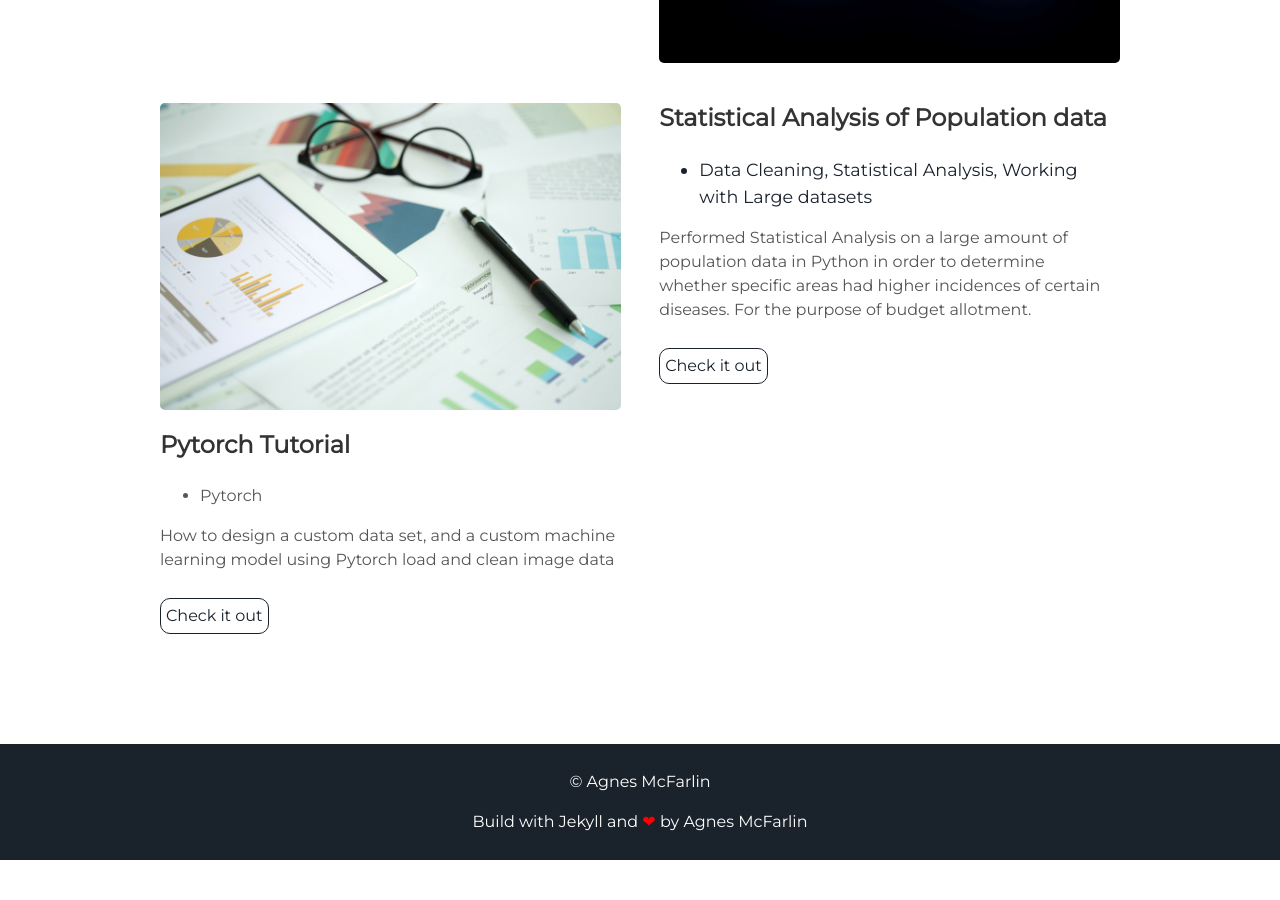
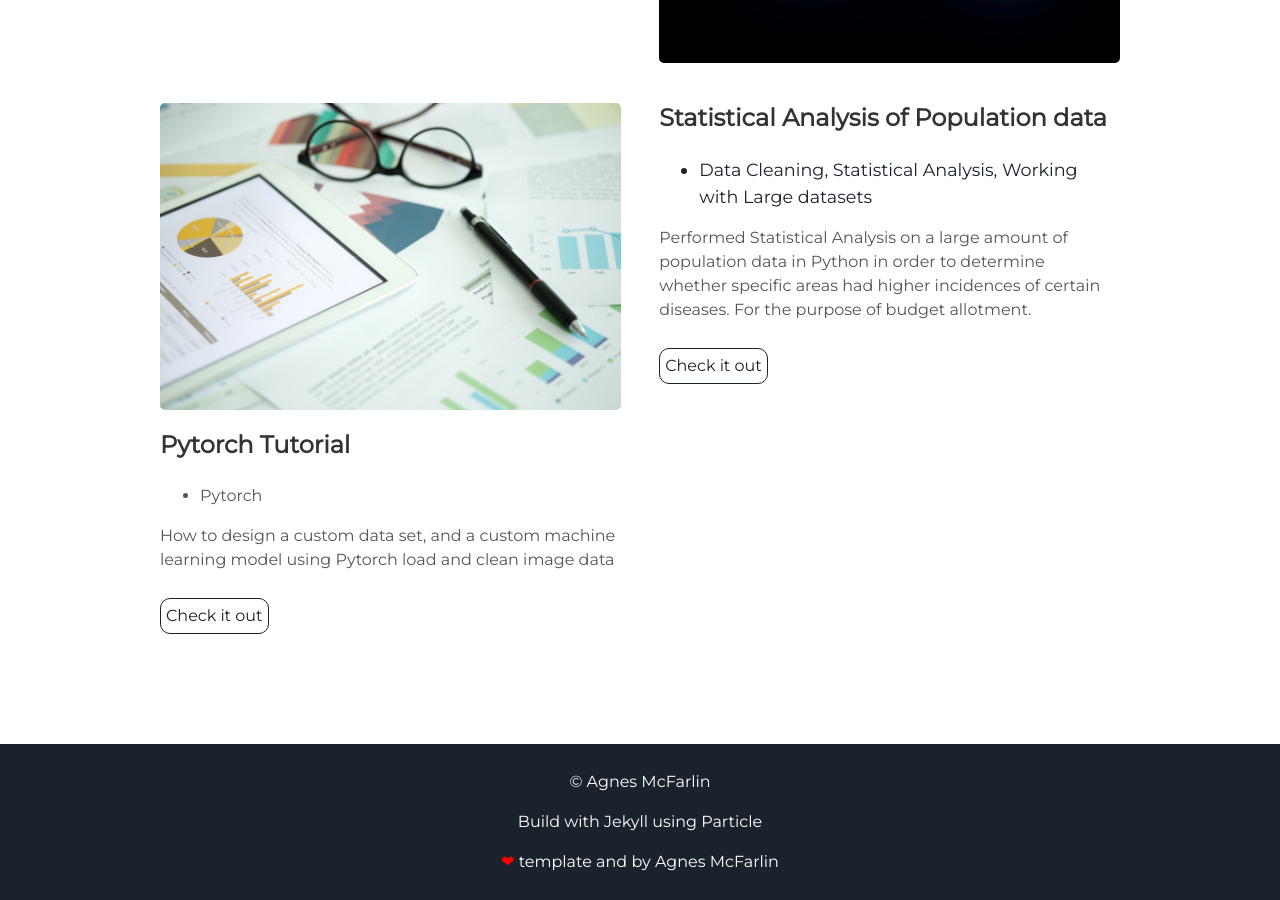
Before and after one commit to oohtmeel1/oohtmeel1.github.io, a Jekyll site: the page built from index.html, in a window 1280 px wide and 900 px high, scrolled down 1985 px. Built offline with Jekyll 4.4.1, drawn with Linux system fonts in a browser that asks for light colours; before the commit the page ends 2845 px from its top, so only the background shows below that.

Commit message:
Update footer.html

```diff
--- a/_includes/footer.html
+++ b/_includes/footer.html
@@ -1,6 +1,6 @@
 <footer class="footer">
     <p>&copy; {{site.username}}</p>
-    <p>Build with Jekyll and <span class="love">❤</span> by <a href="https://github.com/oohtmeel1">Agnes McFarlin</a></p>
+    <p>Build with Jekyll using <a href="https://github.com/nrandecker/particle">Particle</a></p> <span class="love">❤</span> template and by <a href="https://github.com/oohtmeel1">Agnes McFarlin</a></p>
 </footer>
 <script src="//cdn.jsdelivr.net/particles.js/2.0.0/particles.min.js"></script>
 <script src="{{ "/assets/js/sweet-scroll.min.js" | prepend: site.baseurl }}"></script>
```
